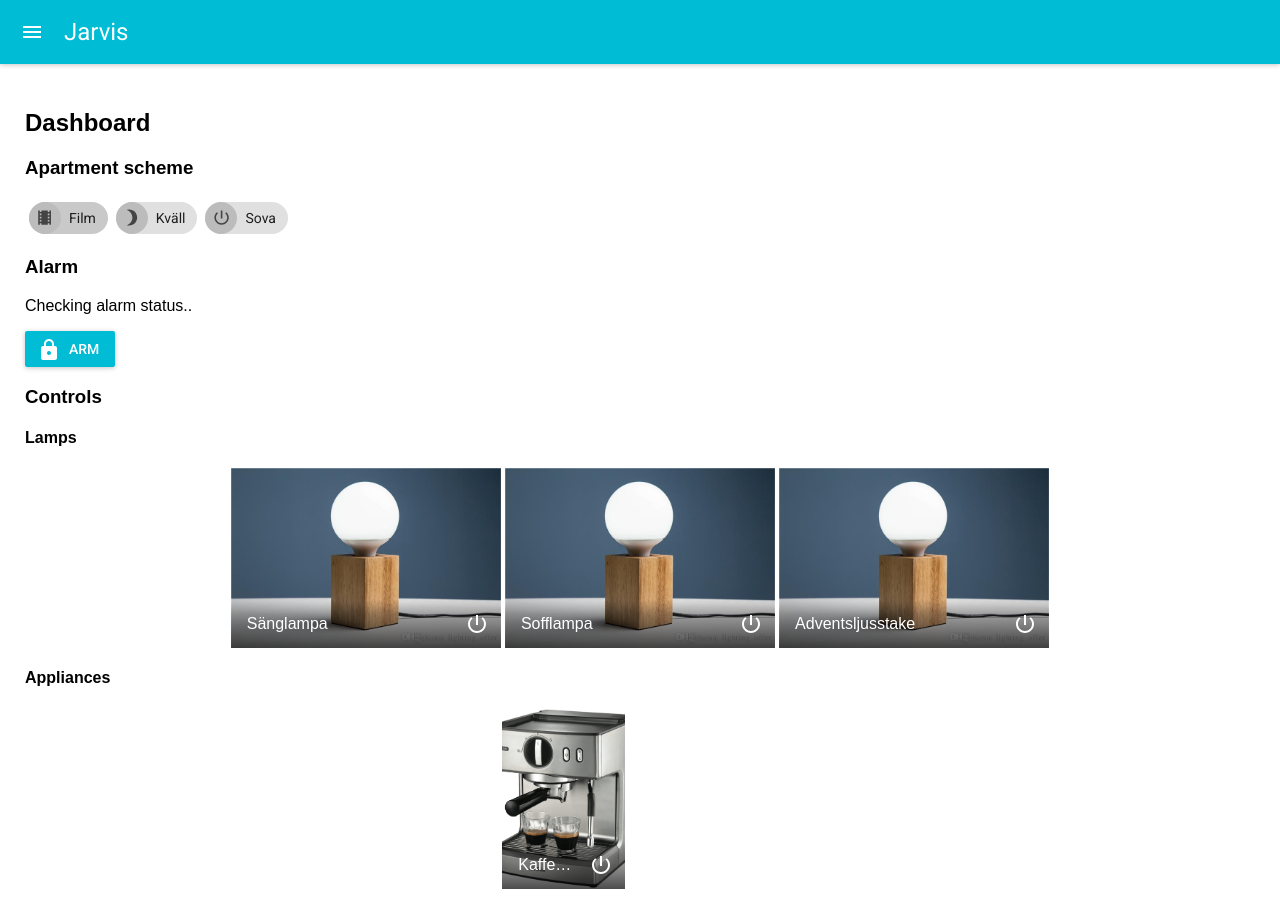
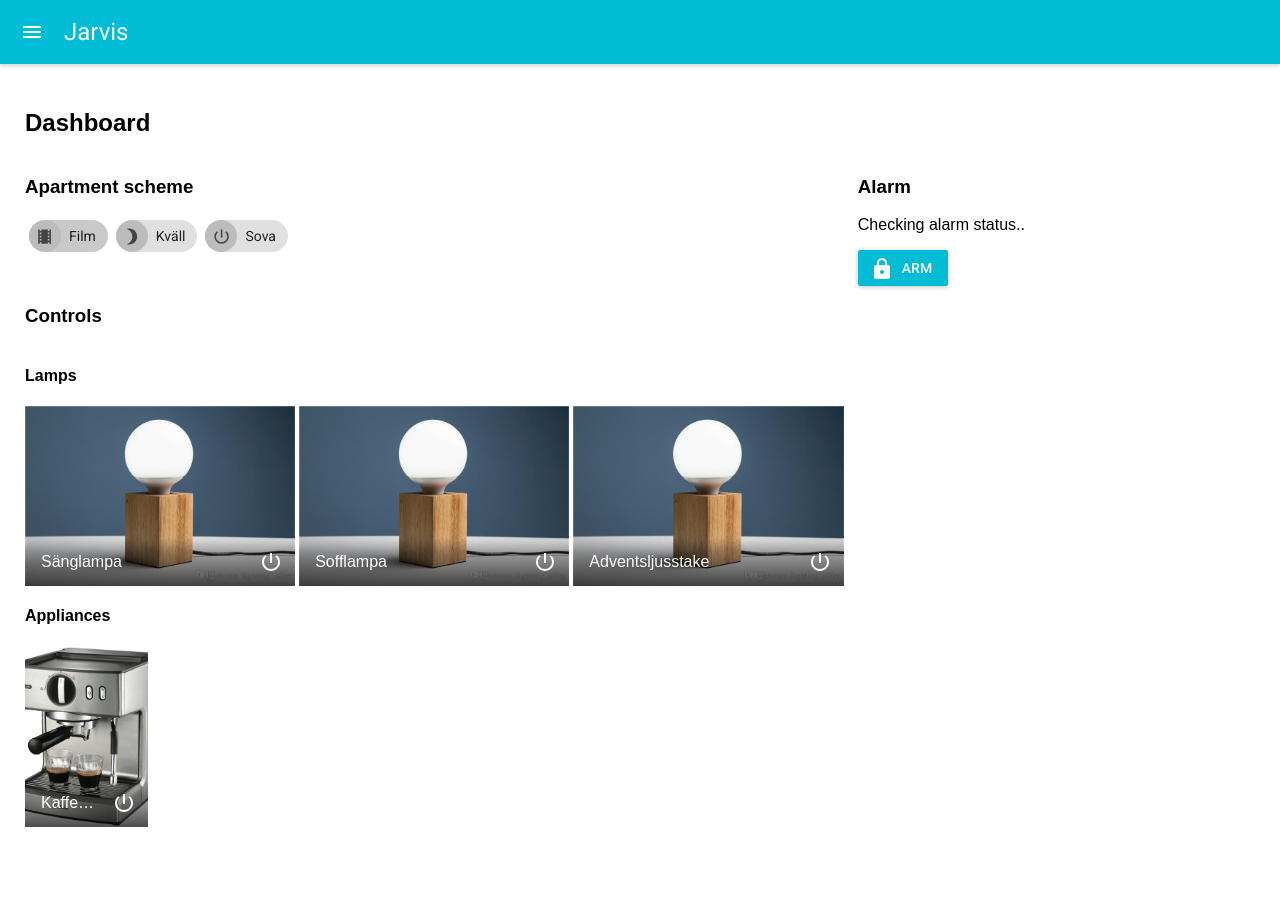
Before and after one commit to axelniklasson/jarvis, a React (Create React App) app in the folder frontend/: page / in a window 1280 px wide. After the commit the page ends 852 px from the top, so only its background shows below. Built offline with nearby package versions, Linux system fonts and the light colour scheme; no server answers.

Commit message:
Fixed dashboard layout

```diff
--- a/frontend/src/components/ControlGridComponent.js
+++ b/frontend/src/components/ControlGridComponent.js
@@ -2,12 +2,13 @@ import React from 'react';
 import { GridList, GridTile } from 'material-ui/GridList';
 import IconButton from 'material-ui/IconButton';
 import PowerSvg from 'material-ui/svg-icons/action/power-settings-new';
+import Snackbar from 'material-ui/Snackbar';
 
 const styles = {
   root: {
     display: 'flex',
     flexWrap: 'wrap',
-    justifyContent: 'space-around',
+    width: "100%"
   },
   gridList: {
     display: 'flex',
@@ -16,18 +17,44 @@ const styles = {
   },
   titleStyle: {
     color: 'rgb(0, 188, 212)',
-  },
+  }
 };
 
-export default class ControlsComponent extends React.Component {
+export default class ControlGridComponent extends React.Component {
+  constructor(props) {
+    super(props);
+
+    this.state = {
+      snackbar: {
+        text: '',
+        open: false
+      }
+    };
+  }
 
   handleClick = (key) => {
-    // actually toggle the socket
+    this.setState({
+      ...this.state,
+      snackbar: {
+        text: "Toggled [" + key + "]",
+        open: true
+      }
+    });
+  }
+
+  closeSnackbar = () => {
+    this.setState({
+      ...this.state,
+      snackbar: {
+        text: '',
+        open: false
+      }
+    });
   }
 
   render() {
     return (
-      <div>
+      <div style={{width: "100%"}}>
         <h4>{this.props.title}</h4>
         <div style={styles.root}>
           <GridList style={styles.gridList} cols={2.2}>
@@ -43,6 +70,13 @@ export default class ControlsComponent extends React.Component {
           ))}
           </GridList>
         </div>
+
+        <Snackbar
+          open={this.state.snackbar.open}
+          message={this.state.snackbar.text}
+          autoHideDuration={2000}
+          onRequestClose={this.closeSnackbar}
+        />
       </div>
     );
   }
--- a/frontend/src/components/DashboardComponent.js
+++ b/frontend/src/components/DashboardComponent.js
@@ -4,6 +4,14 @@ import AlarmComponent from './AlarmComponent';
 import ControlGridComponent from './ControlGridComponent';
 import LampImage from './images/lamp.jpg';
 import CoffeMachineImage from './images/coffemachine.png';
+
+const styles = {
+  top: {
+    display: "flex",
+    justifyContent: "space-between",
+    flexWrap: "wrap"
+  }
+};
 
 export default class DashboardComponent extends React.Component {
   constructor(props) {
@@ -43,16 +51,24 @@ export default class DashboardComponent extends React.Component {
       <div>
         <h2>Dashboard</h2>
 
+        <div style={styles.top} className="flex-container">
+          <div>
             <h3>Apartment scheme</h3>
             <SchemesComponent />
+          </div>
 
+          <div>
             <h3>Alarm</h3>
             <AlarmComponent />
+          </div>
+        </div>
 
+        <div style={styles.top} className="flex-container">
           <h3>Controls</h3>
           <ControlGridComponent title="Lamps" elements={this.state.lamps} />
           <ControlGridComponent title="Appliances" elements={this.state.appliances} />
         </div>
+      </div>
     );
   }
 }
--- a/frontend/src/components/NetworkComponent.js
+++ b/frontend/src/components/NetworkComponent.js
@@ -20,15 +20,22 @@ export default class NetworkComponent extends React.Component {
   }
 
   showSnackbar = (text) => {
-    const snackbar = { text: text, open: true };
-    this.setState({ snackbar });
+    this.setState({
+      ...this.state,
+      snackbar: {
+        text: text,
+        open: true
+      }
+    });
   }
 
   closeSnackbar = () => {
-    const snackbar = this.state.snackbar;
-    snackbar.open = false;
     this.setState({
-      snackbar: snackbar
+      ...this.state,
+      snackbar: {
+        text: '',
+        open: false
+      }
     });
   }
 
--- a/frontend/src/index.css
+++ b/frontend/src/index.css
@@ -7,3 +7,7 @@ body {
 .main-container {
   padding: 25px;
 }
+
+.flex-container {
+  max-width: 1000px;
+}
```
Lines whose indentation alone changed are shown as unchanged.
